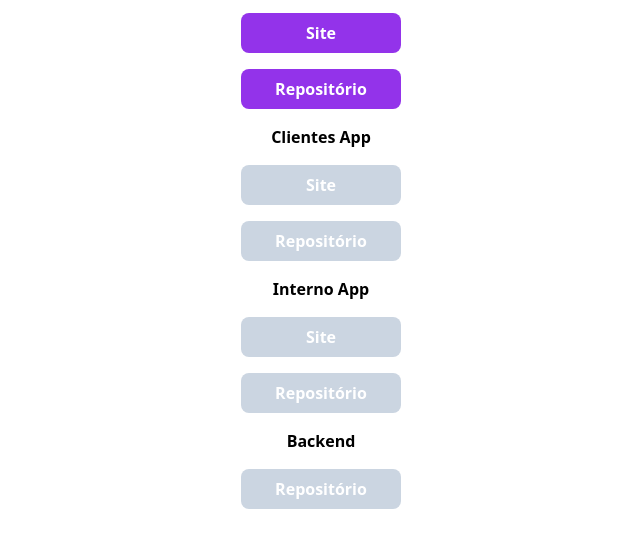
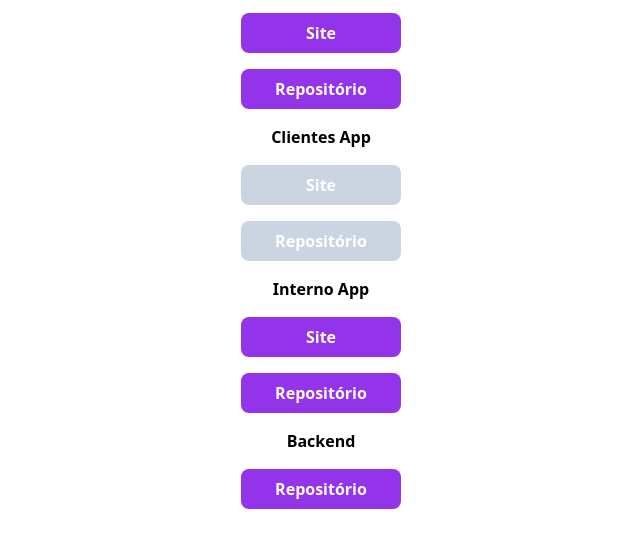
Before and after one commit to dannesx/EVO8-links, a plain HTML site: page index.html in a window 1280 px wide. Shown: the part 91-638 px from the top of the page, without its empty margins (319-959 px from the left). Drawn offline with nearby package versions, Linux system fonts and the light colour scheme.

Commit message:
update admin and backend links

```diff
--- a/index.html
+++ b/index.html
@@ -37,20 +37,20 @@
 
       <h2 class="font-bold">Interno App</h2>
 			<a
-				href=""
-				class="bg-slate-300 cursor-not-allowed text-white font-semibold px-4 py-2 rounded-lg w-40  transition-colors"
+				href="https://evo-admin-app.vercel.app/"
+				class="bg-purple-600 text-white font-semibold px-4 py-2 rounded-lg w-40 hover:bg-purple-500 transition-colors"
 				>Site</a
 			>
 			<a
-				href=""
-				class="bg-slate-300 cursor-not-allowed text-white font-semibold px-4 py-2 rounded-lg w-40  transition-colors"
+				href="https://github.com/dannesx/evo-admin-app"
+				class="bg-purple-600 text-white font-semibold px-4 py-2 rounded-lg w-40 hover:bg-purple-500 transition-colors"
 				>Repositório</a
 			>
 
       <h2 class="font-bold">Backend</h2>
 			<a
-				href=""
-				class="bg-slate-300 cursor-not-allowed text-white font-semibold px-4 py-2 rounded-lg w-40  transition-colors"
+				href="https://github.com/rodrigo-americo/apiEVO8"
+				class="bg-purple-600 text-white font-semibold px-4 py-2 rounded-lg w-40 hover:bg-purple-500 transition-colors"
 				>Repositório</a
 			>
 		</main>
```
